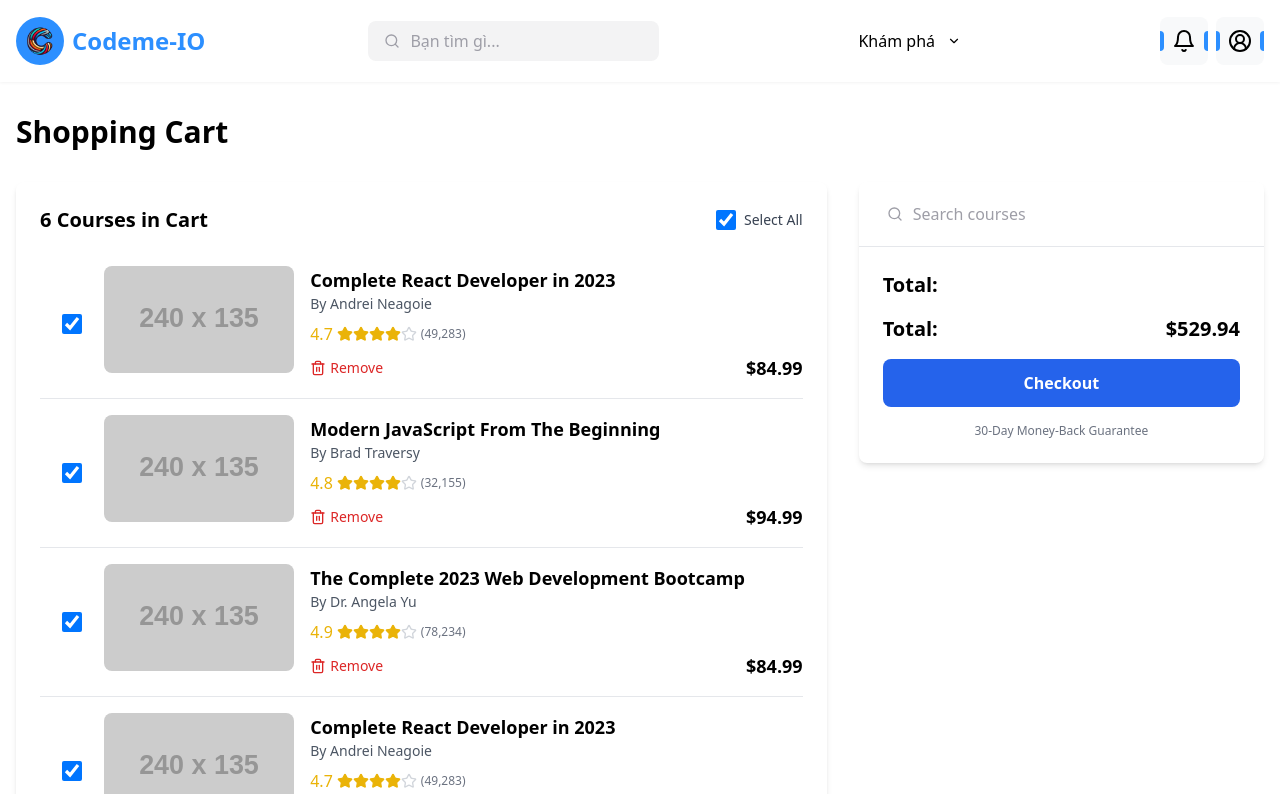
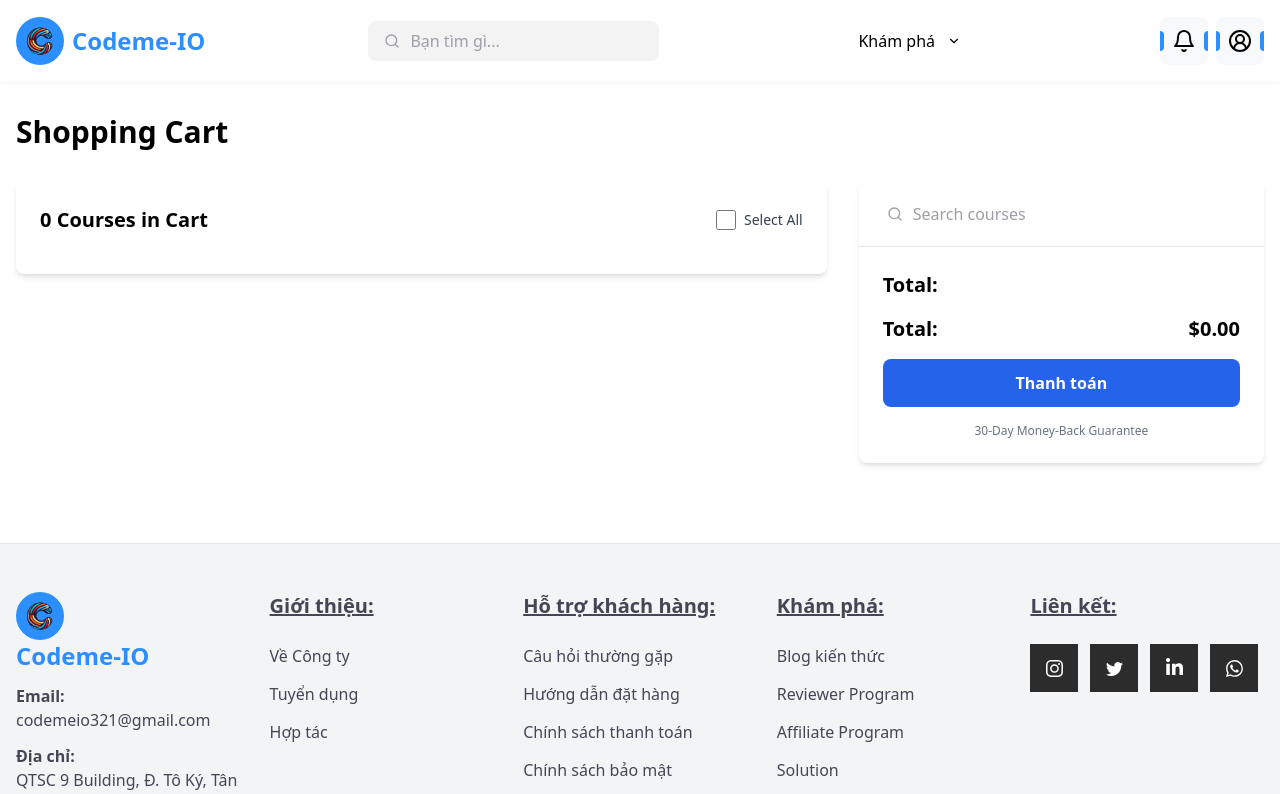
Before and after one commit to Ke1Tran666/codemeIO-Client_remake, a React (Vite) app: page /shopping in a window 1280 px wide. Shown: the top 794 px of the page. Built offline with nearby package versions, Linux system fonts and the light colour scheme.

Commit message:
write logic for shopping cart with adding course to cart and notify cart status when course is added

```diff
--- a/src/assets/css/output.css
+++ b/src/assets/css/output.css
@@ -717,6 +717,22 @@ video {
   top: 100%;
 }
 
+.right-1 {
+  right: 0.25rem;
+}
+
+.top-1 {
+  top: 0.25rem;
+}
+
+.right-2 {
+  right: 0.5rem;
+}
+
+.top-2 {
+  top: 0.5rem;
+}
+
 .z-10 {
   z-index: 10;
 }
@@ -1639,6 +1655,11 @@ video {
 .bg-purple-600 {
   --tw-bg-opacity: 1;
   background-color: rgb(147 51 234 / var(--tw-bg-opacity));
+}
+
+.bg-red-600 {
+  --tw-bg-opacity: 1;
+  background-color: rgb(220 38 38 / var(--tw-bg-opacity));
 }
 
 .bg-opacity-50 {
--- a/src/components/Clients/ClientHeader/ClientHeader.jsx
+++ b/src/components/Clients/ClientHeader/ClientHeader.jsx
@@ -12,6 +12,7 @@ const ClientHeader = () => {
     const [isLoggedIn, setIsLoggedIn] = useState(false);
     const [username, setUsername] = useState('');
     const [userRoles, setUserRoles] = useState([]);
+    const [hasCoursesInCart, setHasCoursesInCart] = useState(false); // Thêm state để kiểm tra có khóa học hay không
     const accountRef = useRef(null);
 
     useEffect(() => {
@@ -20,8 +21,24 @@ const ClientHeader = () => {
             const parsedUser = JSON.parse(user);
             setIsLoggedIn(true);
             setUsername(parsedUser.username);
-            setUserRoles(parsedUser.roles || []); // Lưu roles vào state
+            setUserRoles(parsedUser.roles || []);
         }
+
+        // Kiểm tra xem có khóa học nào trong localStorage không
+        const courses = localStorage.getItem('course');
+        setHasCoursesInCart(courses && JSON.parse(courses).length > 0); // Cập nhật state dựa trên dữ liệu trong localStorage
+    }, []);
+
+    useEffect(() => {
+        const checkCoursesInCart = () => {
+            const courses = localStorage.getItem('course');
+            setHasCoursesInCart(courses && JSON.parse(courses).length > 0);
+        };
+
+        // Kiểm tra mỗi 1000ms
+        const intervalId = setInterval(checkCoursesInCart, 1000);
+
+        return () => clearInterval(intervalId); // Dọn dẹp interval khi component unmount
     }, []);
 
     const toggleAccountDropdown = () => {
@@ -104,6 +121,9 @@ const ClientHeader = () => {
                                     className="download-button flex items-center gap-2 bg-[#f8f9fa] rounded-lg p-3 hover:shadow-[0_0.5em_1.5em_-0.5em_rgba(88,71,116,0.627)] active:shadow-[0_0.3em_1em_-0.5em_rgba(88,71,116,0.627)] relative overflow-hidden"
                                 >
                                     <ShoppingCart className="w-6 h-6" />
+                                    {hasCoursesInCart && (
+                                        <span className="absolute top-1 right-1 block w-3 h-3 bg-red-600 rounded-full"></span> // Hiển thị chấm đỏ nếu có khóa học
+                                    )}
                                 </Link>
                                 <span className="absolute top-full left-1/2 -translate-x-1/2 mt-2 px-2 py-1 text-xs font-medium text-white bg-gray-900 rounded-md opacity-0 group-hover:opacity-100 transition-opacity duration-300 whitespace-nowrap">
                                     Giỏ hàng
--- a/src/pages/Client/ClientShopping/ClientShopping.jsx
+++ b/src/pages/Client/ClientShopping/ClientShopping.jsx
@@ -1,28 +1,39 @@
 import { useState, useEffect } from 'react';
 import { Trash2, Star, Search } from 'lucide-react';
 
-const initialItems = [
-    { id: 1, title: "Complete React Developer in 2023", instructor: "Andrei Neagoie", price: 84.99, rating: 4.7, totalRatings: 49283 },
-    { id: 2, title: "Modern JavaScript From The Beginning", instructor: "Brad Traversy", price: 94.99, rating: 4.8, totalRatings: 32155 },
-    { id: 3, title: "The Complete 2023 Web Development Bootcamp", instructor: "Dr. Angela Yu", price: 84.99, rating: 4.9, totalRatings: 78234 },
-    { id: 4, title: "Complete React Developer in 2023", instructor: "Andrei Neagoie", price: 84.99, rating: 4.7, totalRatings: 49283 },
-    { id: 5, title: "Modern JavaScript From The Beginning", instructor: "Brad Traversy", price: 94.99, rating: 4.8, totalRatings: 32155 },
-    { id: 6, title: "The Complete 2023 Web Development Bootcamp", instructor: "Dr. Angela Yu", price: 84.99, rating: 4.9, totalRatings: 78234 },
-];
+const ClientShopping = () => {
+    const [cartItems, setCartItems] = useState([]);
+    const [selectedItems, setSelectedItems] = useState(new Set());
+    const [searchTerm, setSearchTerm] = useState('');
+    const [filteredCourses, setFilteredCourses] = useState([]);
 
-const ClientShopping = () => {
-    const [cartItems, setCartItems] = useState(initialItems);
-    const [selectedItems, setSelectedItems] = useState(new Set(initialItems.map(item => item.id)));
-    const [searchTerm, setSearchTerm] = useState('');
-    const [filteredCourses, setFilteredCourses] = useState(cartItems);
+    useEffect(() => {
+        // Lấy dữ liệu từ localStorage
+        const storedCourses = JSON.parse(localStorage.getItem('course')) || [];
+        setCartItems(storedCourses);
+        setFilteredCourses(storedCourses);
+        setSelectedItems(new Set(storedCourses.map(item => item.courseId)));
+    }, []);
 
     const removeItem = (id) => {
-        setCartItems(cartItems.filter(item => item.id !== id));
+        // Cập nhật cartItems
+        const updatedCartItems = cartItems.filter(item => item.courseId !== id);
+        setCartItems(updatedCartItems);
+
+        // Cập nhật selectedItems
         setSelectedItems(prev => {
             const newSet = new Set(prev);
             newSet.delete(id);
             return newSet;
         });
+
+        // Lưu lại vào localStorage
+        if (updatedCartItems.length > 0) {
+            localStorage.setItem('course', JSON.stringify(updatedCartItems));
+        } else {
+            // Xóa khóa 'course' khỏi localStorage nếu không còn khóa học nào
+            localStorage.removeItem('course');
+        }
     };
 
     const toggleItemSelection = (id) => {
@@ -41,7 +52,7 @@ const ClientShopping = () => {
         if (selectedItems.size === filteredCourses.length) {
             setSelectedItems(new Set());
         } else {
-            setSelectedItems(new Set(filteredCourses.map(item => item.id)));
+            setSelectedItems(new Set(filteredCourses.map(item => item.courseId)));
         }
     };
 
@@ -53,11 +64,11 @@ const ClientShopping = () => {
         } else {
             filtered = cartItems.filter(course =>
                 course.title.toLowerCase().includes(term.toLowerCase()) ||
-                course.instructor.toLowerCase().includes(term.toLowerCase())
+                course.instructor.username.toLowerCase().includes(term.toLowerCase())
             );
         }
         setFilteredCourses(filtered);
-        setSelectedItems(new Set(filtered.map(item => item.id)));
+        setSelectedItems(new Set(filtered.map(item => item.courseId)));
     };
 
     useEffect(() => {
@@ -65,7 +76,7 @@ const ClientShopping = () => {
     }, [cartItems]);
 
     const subtotal = filteredCourses
-        .filter(item => selectedItems.has(item.id))
+        .filter(item => selectedItems.has(item.courseId))
         .reduce((sum, item) => sum + item.price, 0);
 
     return (
@@ -87,21 +98,21 @@ const ClientShopping = () => {
                             </label>
                         </div>
                         {filteredCourses.map(item => (
-                            <div key={item.id} className="flex flex-col sm:flex-row border-b border-gray-200 py-4">
+                            <div key={item.courseId} className="flex flex-col sm:flex-row border-b border-gray-200 py-4">
                                 <div className="sm:w-1/12 flex items-center justify-center mb-4 sm:mb-0">
                                     <input
                                         type="checkbox"
                                         className="form-checkbox h-5 w-5 text-blue-600"
-                                        checked={selectedItems.has(item.id)}
-                                        onChange={() => toggleItemSelection(item.id)}
+                                        checked={selectedItems.has(item.courseId)}
+                                        onChange={() => toggleItemSelection(item.courseId)}
                                     />
                                 </div>
                                 <div className="sm:w-1/4 mb-4 sm:mb-0">
-                                    <img src={`https://via.placeholder.com/240x135?text=Course+${item.id}`} alt={item.title} className="w-full rounded-lg" />
+                                    <img src={item.imageCourses || `https://via.placeholder.com/240x135?text=Course+${item.courseId}`} alt={item.title} className="w-full rounded-lg" />
                                 </div>
                                 <div className="sm:w-8/12 sm:pl-4">
                                     <h3 className="text-lg font-semibold">{item.title}</h3>
-                                    <p className="text-sm text-gray-600 mb-2">By {item.instructor}</p>
+                                    <p className="text-sm text-gray-600 mb-2">By {item.instructor.username}</p>
                                     <div className="flex items-center mb-2">
                                         <span className="text-yellow-500 mr-1">{item.rating.toFixed(1)}</span>
                                         <div className="flex">
@@ -109,10 +120,9 @@ const ClientShopping = () => {
                                                 <Star key={i} className={`w-4 h-4 ${i < Math.floor(item.rating) ? 'text-yellow-500 fill-yellow-500' : 'text-gray-300'}`} />
                                             ))}
                                         </div>
-                                        <span className="text-xs text-gray-500 ml-1">({item.totalRatings.toLocaleString()})</span>
                                     </div>
                                     <div className="flex justify-between items-center mt-2">
-                                        <button onClick={() => removeItem(item.id)} className="text-sm text-red-600 hover:text-red-800 flex items-center">
+                                        <button onClick={() => removeItem(item.courseId)} className="text-sm text-red-600 hover:text-red-800 flex items-center">
                                             <Trash2 className="w-4 h-4 mr-1" />
                                             Remove
                                         </button>
@@ -149,7 +159,7 @@ const ClientShopping = () => {
                                 <span>${subtotal.toFixed(2)}</span>
                             </div>
                             <button className="w-full bg-blue-600 text-white py-3 rounded-lg font-semibold hover:bg-blue-700 transition duration-300">
-                                Checkout
+                                Thanh toán
                             </button>
                             <p className="text-xs text-center mt-4 text-gray-500">
                                 30-Day Money-Back Guarantee
```
Also changed, not shown: src/pages/Client/ClientProduct/ClientProduct.jsx (+25 -16 lines).
